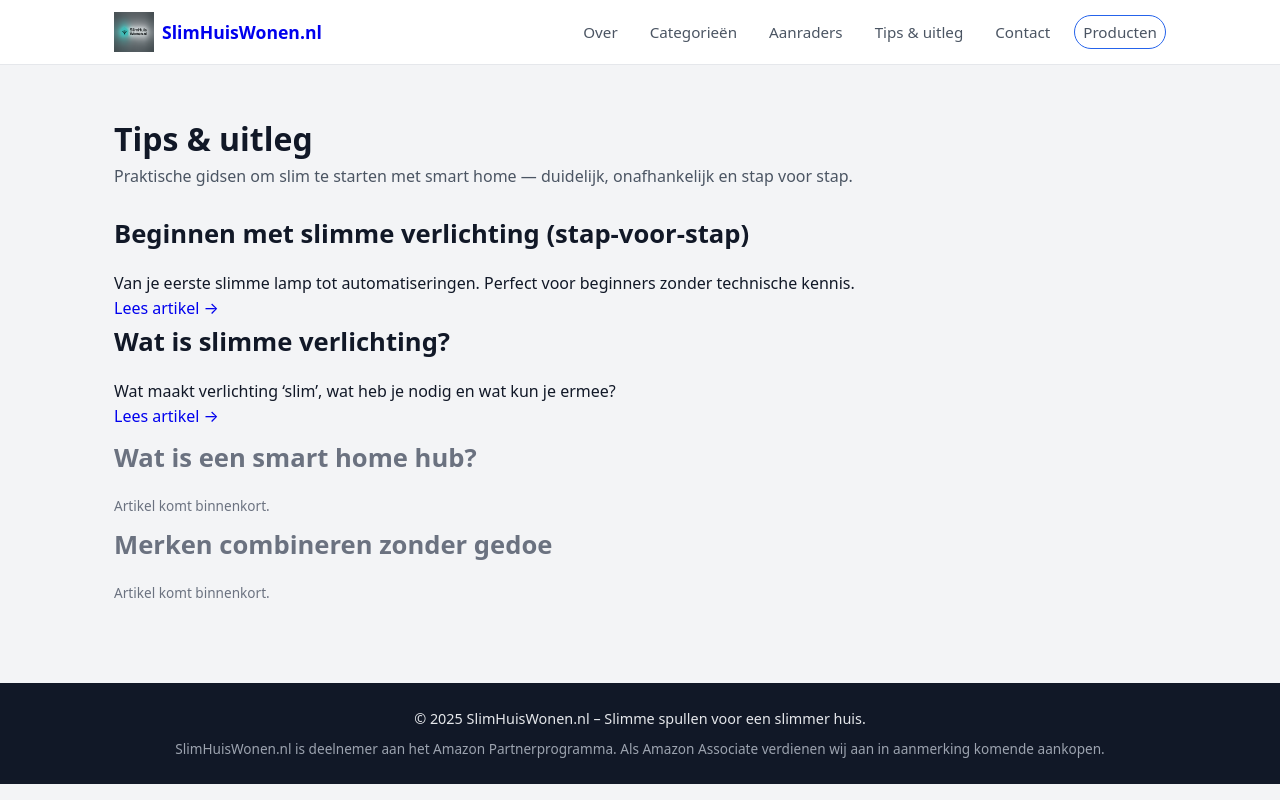
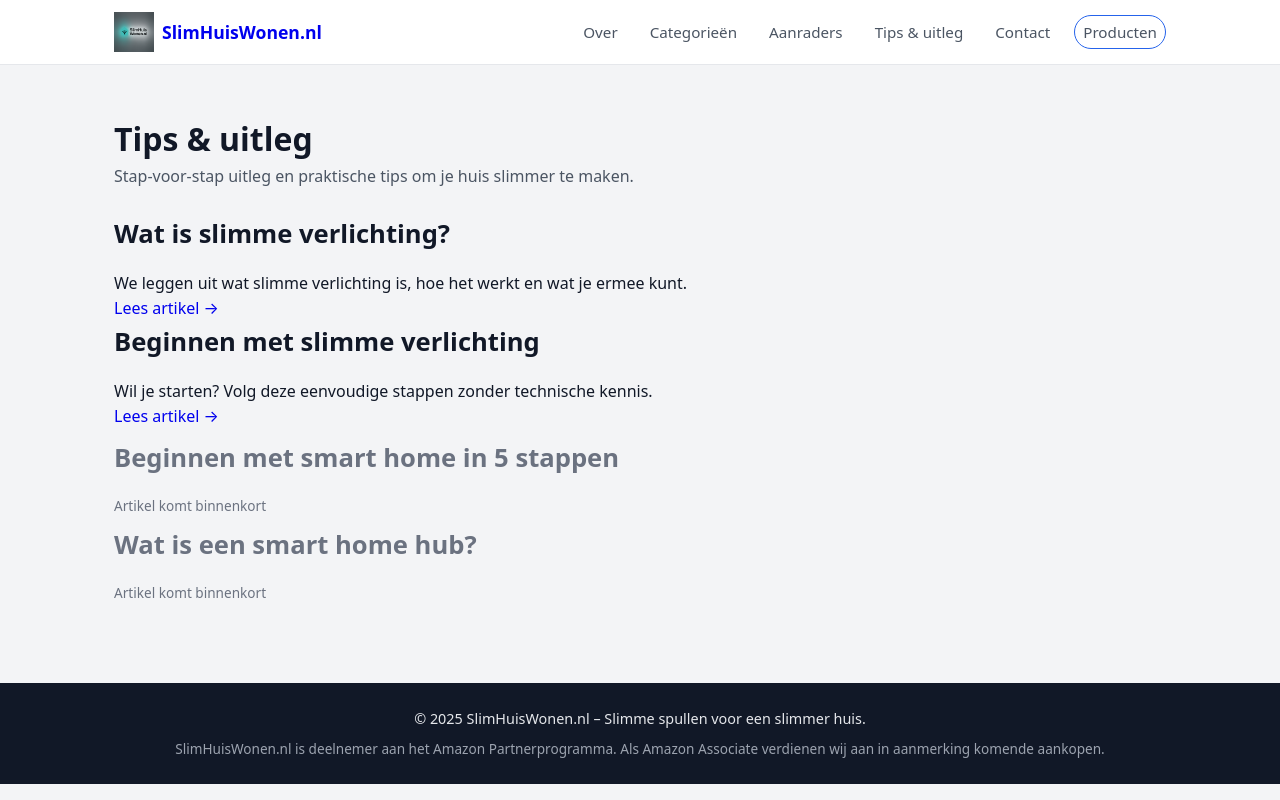
Before and after one commit to hafidgrad/SlimHuisWonen, a Next.js app: page /tips in a window 1280 px wide. Built offline with nearby package versions, Linux system fonts and the light colour scheme.

Commit message:
Fix tips overview page and restore article list

```diff
--- a/app/tips/page.jsx
+++ b/app/tips/page.jsx
@@ -3,9 +3,12 @@ import Footer from "@/components/Footer";
 import Link from "next/link";
 
 export const metadata = {
-  title: "Tips & uitleg | SlimHuisWonen",
+  title: "Tips & uitleg – SlimHuisWonen",
   description:
-    "Praktische tips en uitleg over slimme verlichting, smart home en automatiseringen.",
+    "Praktische tips en duidelijke uitleg om te starten met een slim huis.",
+  alternates: {
+    canonical: "https://slimhuiswonen.nl/tips",
+  },
 };
 
 export default function TipsPage() {
@@ -18,50 +21,40 @@ export default function TipsPage() {
           <h1>Tips & uitleg</h1>
 
           <p className="section-intro">
-            Praktische gidsen om slim te starten met smart home — duidelijk,
-            onafhankelijk en stap voor stap.
+            Stap-voor-stap uitleg en praktische tips om je huis slimmer te maken.
           </p>
 
           <div className="article-grid">
-            {/* Artikel 1 */}
             <article className="article-card">
-              <h2>Beginnen met slimme verlichting (stap-voor-stap)</h2>
+              <h2>Wat is slimme verlichting?</h2>
               <p>
-                Van je eerste slimme lamp tot automatiseringen. Perfect voor
-                beginners zonder technische kennis.
+                We leggen uit wat slimme verlichting is, hoe het werkt en
+                wat je ermee kunt.
               </p>
-              <Link
-                href="/tips/beginnen-met-slimme-verlichting"
-                className="article-link"
-              >
+              <Link href="/tips/wat-is-slimme-verlichting">
                 Lees artikel →
               </Link>
             </article>
 
-            {/* Artikel 2 */}
             <article className="article-card">
-              <h2>Wat is slimme verlichting?</h2>
+              <h2>Beginnen met slimme verlichting</h2>
               <p>
-                Wat maakt verlichting ‘slim’, wat heb je nodig en wat kun je
-                ermee?
+                Wil je starten? Volg deze eenvoudige stappen zonder technische
+                kennis.
               </p>
-              <Link
-                href="/tips/wat-is-slimme-verlichting"
-                className="article-link"
-              >
+              <Link href="/tips/beginnen-met-slimme-verlichting">
                 Lees artikel →
               </Link>
             </article>
 
-            {/* Placeholder */}
             <article className="article-card muted">
-              <h2>Wat is een smart home hub?</h2>
-              <p>Artikel komt binnenkort.</p>
+              <h2>Beginnen met smart home in 5 stappen</h2>
+              <p>Artikel komt binnenkort</p>
             </article>
 
             <article className="article-card muted">
-              <h2>Merken combineren zonder gedoe</h2>
-              <p>Artikel komt binnenkort.</p>
+              <h2>Wat is een smart home hub?</h2>
+              <p>Artikel komt binnenkort</p>
             </article>
           </div>
         </div>
```
